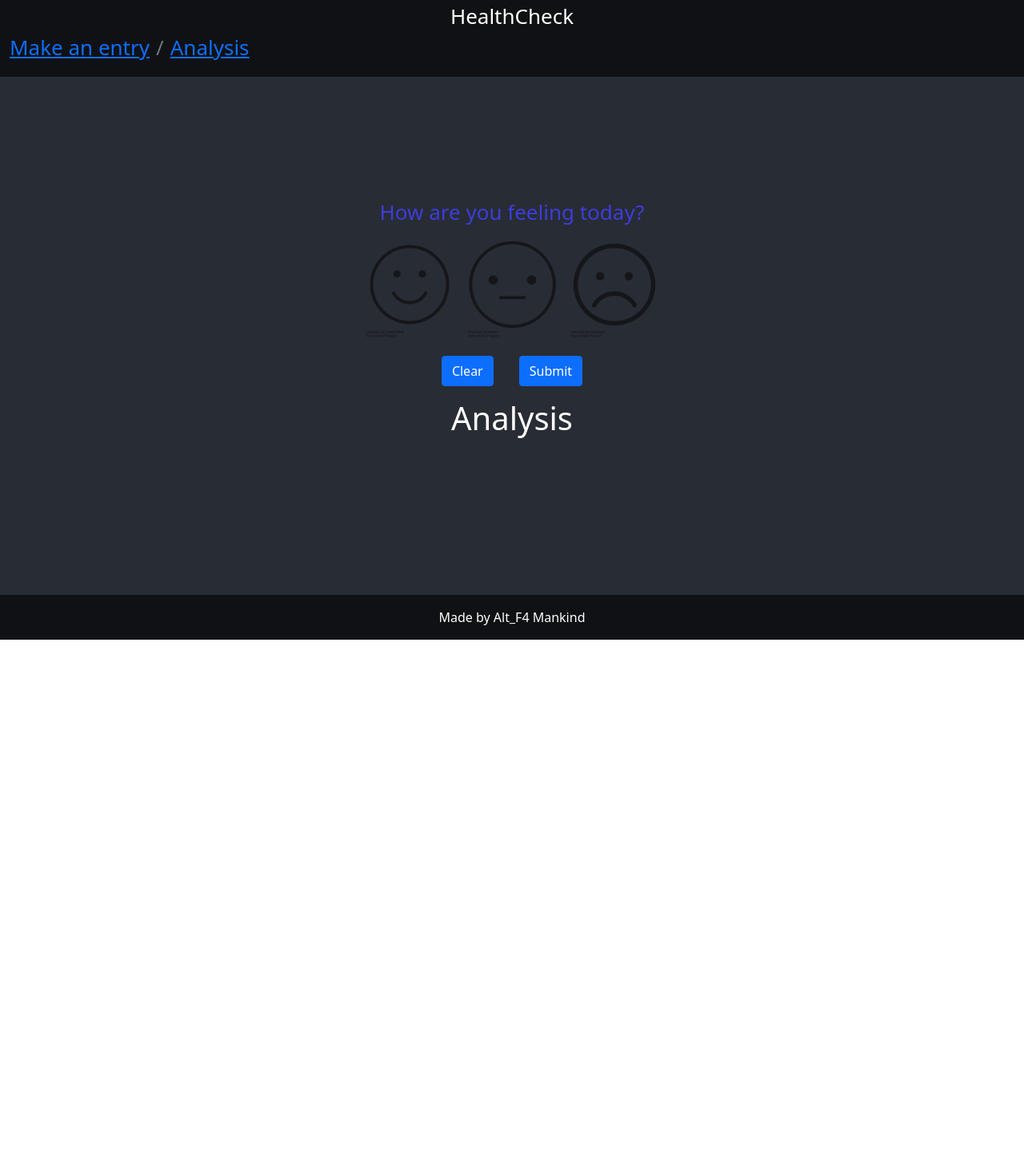
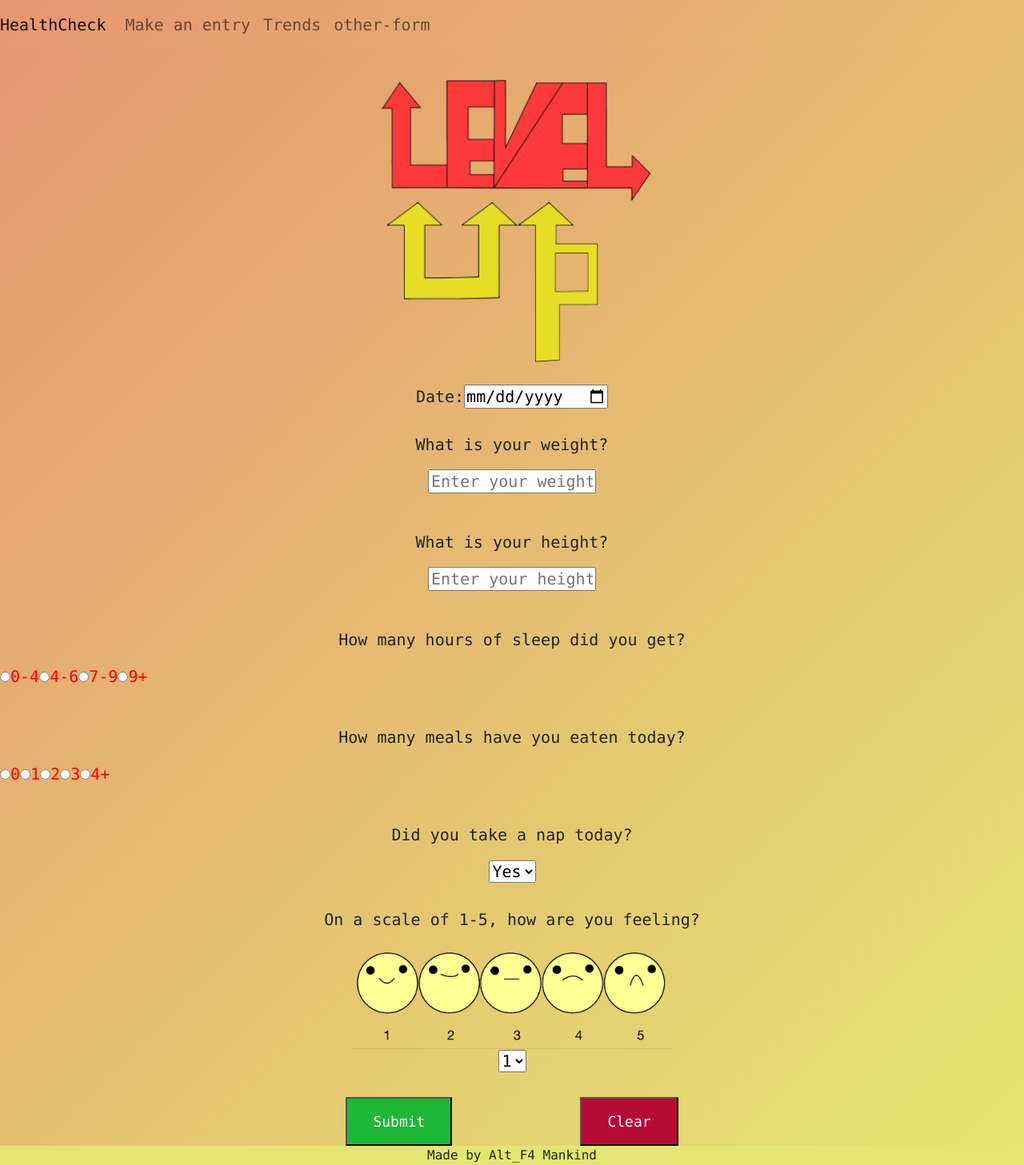
Before and after one commit to ALT-F4-MANKIND/hackathon-project, a React (Create React App) app: page /other-form in a window 1280 px wide. Shown: the whole page at 80% size. Before the commit the page ends 800 px from the top, so only its background shows below. Built offline with nearby package versions, Linux system fonts and the light colour scheme.

Commit message:
add integration for html

```diff
--- a/src/App.js
+++ b/src/App.js
@@ -1,9 +1,15 @@
-import './App.css';
-import Header from './Components/Header/HeaderContainer'
 import FormContainer from './Components/Form/FormContainer'
+import OtherForm from './Components/OtherForm'
 import Footer from './Components/Footer/FooterContainer'
 import Analysis from './Components/Analysis/AnalysisContainer'
 import React from 'react'
+import {
+  BrowserRouter as Router,
+  Routes,
+  Route,
+} from "react-router-dom"
+import NavigationBar from './Components/Header/NavigationBar';
+import './App.css'
 
 class App extends React.Component {
   constructor() {
@@ -15,12 +21,19 @@ class App extends React.Component {
 
   render () {
     return (
-      <div className="App">
-        <Header />
-        <FormContainer />
-        <Analysis />
-        <Footer />
-      </div>
+      <>
+        <NavigationBar />
+        <div className="app">
+          <Router>
+            <Routes>
+              <Route path="/other-form" element={<OtherForm/>} />
+              <Route path="/analysis" element={<Analysis/>} />
+              <Route exact={true} path="/" element={<FormContainer/>} />
+            </Routes>
+          </Router>
+          <Footer />
+        </div>
+      </>
     );
 
   }
--- a/src/Components/Footer/Footer.css
+++ b/src/Components/Footer/Footer.css
@@ -1,11 +1,9 @@
 footer {
-    background-color: #101114;
-    /* color: blueviolet; */
+    background-color: #e4e671;
     width: 100%;
-    position: absolute;
-    bottom: 0;
+    position: relative;
     font-size: medium;
-    min-height: 7%;
+    min-height: 12%;
     display: flex;
     flex-direction: column;
     justify-content: center;
--- a/src/Components/Form/FormContainer.js
+++ b/src/Components/Form/FormContainer.js
@@ -1,12 +1,8 @@
 import React from 'react'
 import FormComponent from './FormComponent'
 
-
-
 import {initializeApp} from 'firebase/app';
 import {getFirestore, doc, setDoc} from 'firebase/firestore';
-
-
 
 // web app's firebase configuration
 const firebaseApp = initializeApp({
@@ -24,32 +20,14 @@ const firestore = getFirestore();
 
 const user = doc(firestore, '/users/users/');
 function writeUsers(userMood) {
-    setDoc(user, {mood: userMood,
-                    name: "John",
-                    furry: true,
-                    hell: "yeah"});
+    setDoc(user, {
+        mood: userMood,
+        tookNap: false,
+        hoursOfSleep: 8,
+        numberOfMeals: 3,
+        qualityOfSleep: 10
+    });
 }
-
-
-
-/*
-const userData = {
-    name: "Frank",
-    favorites: {
-      food: "Pizza",
-      color: "Blue",
-      subject: "Recess"
-    },
-}
-*/
-
-
-
-
-
-
-
-
 
  class Form extends React.Component {
     constructor () {
@@ -74,21 +52,16 @@ const userData = {
     }
 
     handleSubmit () {
-        writeUsers(this.state.mood); // this is giving me attitude
+        writeUsers(this.state.mood);
         console.log("Handle Submit")
         // Send state off to make an entry into database
-
-
     }
 
     handleMoodClick (mood) {
         console.log("you are now", mood)
-
-        console.log()
         this.setState({
             mood: mood
         })
-
     }
 
     render () {
--- a/src/Components/Header/HeaderContainer.js
+++ /dev/null
@@ -1,20 +0,0 @@
-import React from 'react'
-import './Header.css'
-import { Button, Breadcrumb, Row, Col } from 'react-bootstrap'
-import 'bootstrap/dist/css/bootstrap.min.css'
-
-function Header () {
-    return(
-        <Row className="header">
-        {/* // <header> */}
-            HealthCheck
-            <Breadcrumb>
-                <Breadcrumb.Item>Make an entry</Breadcrumb.Item>
-                <Breadcrumb.Item>Analysis</Breadcrumb.Item>
-            </Breadcrumb>
-        {/* </header> */}
-        </Row>
-    )
-}
-
-export default Header
--- /dev/null
+++ b/src/Components/Header/NavigationBar.js
@@ -0,0 +1,21 @@
+import React from 'react'
+import './Header.css'
+import { Nav, Navbar } from 'react-bootstrap'
+import 'bootstrap/dist/css/bootstrap.min.css'
+
+function NavigationBar () {
+    return(
+        <Navbar expand="lg">
+            <Navbar.Brand className="ml-3">HealthCheck</Navbar.Brand>
+            <Navbar.Collapse>
+                <Nav className="ml-auto">
+                    <Nav.Item><Nav.Link href="/">Make an entry</Nav.Link></Nav.Item>
+                    <Nav.Item><Nav.Link href="/analysis">Trends</Nav.Link></Nav.Item>
+                    <Nav.Item><Nav.Link href="/other-form">other-form</Nav.Link></Nav.Item>
+                </Nav>
+            </Navbar.Collapse>
+        </Navbar>
+    )
+}
+
+export default NavigationBar
--- /dev/null
+++ b/src/Components/OtherForm.css
@@ -0,0 +1,52 @@
+body {
+    display: flex;
+    flex-direction: column;
+    background: linear-gradient(135deg, #e69671,#e4e671 );
+    font-size: 20px;
+    font-family: "Lucida Console", "Courier New", monospace;
+    text-align: center;
+}
+
+input[type="text"] {
+    width: 210px;
+    height: 30px;
+}
+
+input[type="date"] {
+    height: 30px;
+}
+
+.sleep, .meals {
+    color: red;
+    display: flex;
+    flex-direction: row;
+}
+
+.img-smile{
+    width: 400px
+}
+.img-level_up {
+    width: 400px;
+    height: auto;
+}
+
+.logo-row {
+    display: block;
+    margin-left: auto;
+    margin-right: auto;
+}
+
+.button-submit{
+    background-color: rgb(29, 184, 55);
+    padding: 15px 32px;
+    font-size: 18px;
+    color: white;
+}
+
+.button-reset{
+    background-color: rgb(182, 11, 53);
+    padding: 15px 32px;
+    font-size: 18px;
+    color: white;
+    margin-left: 10rem;
+}
--- /dev/null
+++ b/src/Components/OtherForm.js
@@ -0,0 +1,99 @@
+import React from 'react'
+import './OtherForm.css'
+
+const OtherForm = () => (
+    <>
+        <head>
+            <title>Level Up</title>
+        </head>
+        <body>
+            <div className="logo-row">
+                <img className="img-level_up" src="level_up.png" alt ="" />
+            </div>
+
+            <form name="Level Up" id="Level Up" action="contactform.php" method="post">
+                <div>
+                    <label for="date">Date: </label>
+                    <input type="date" name="date" id="date" required />
+                </div>
+
+                <br />
+                <div>
+                    <p>What is your weight?</p>
+                    <p><input type="text" placeholder="Enter your weight in centimeters" required /></p>
+                </div>
+
+                <br />
+                <div>
+                    <p>What is your height?</p>
+                    <p><input type="text" placeholder="Enter your height in centimeters" width="100%" required /></p>
+                </div>
+
+                <br />
+                <p>How many hours of sleep did you get?</p>
+                <div className="sleep">
+                    <p><input type="radio" name="sleep" value="Less than 4" required />0-4</p>
+                    <p><input type="radio" name="sleep" value="4-6" />4-6</p>
+                    <p><input type="radio" name="sleep" value="7-9" />7-9</p>
+                    <p><input type="radio" name="sleep" value="9-11" />9+</p>
+                </div>
+
+                <br />
+                <p>How many meals have you eaten today?</p>
+                <div className="meals">
+                    <p><input type="radio" name="eat" value="0" required />0</p>
+                    <p><input type="radio" name="eat" value="1" />1</p>
+                    <p><input type="radio" name="eat" value="2" />2</p>
+                    <p><input type="radio" name="eat" value="3" />3</p>
+                    <p><input type="radio" name="eat" value="More than 4" />4+</p>
+                </div>
+
+                <br />
+                <div>
+                    <p>Did you take a nap today?</p>
+                    <select name="nap">
+                        <option value="Yes" required>Yes</option>
+                        <option value="No">No</option>
+                    </select>
+                </div>
+
+                <br />
+                <div>
+                    <p>On a scale of 1-5, how are you feeling?</p>
+                    <img className = "img-smile" src="smile.png" alt ="" />
+                    <br />
+                    <select name="feeling">
+                        <option value="1" required>1</option>
+                        <option value="2">2</option>
+                        <option value="3">3</option>
+                        <option value="4">4</option>
+                        <option value="5">5</option>
+                    </select>
+
+                </div>
+
+                <br />
+                <div className="buttons">
+                    <button
+                        className="button-submit"
+                        type="submit"
+                        name="Submit"
+                    >
+                        Submit
+                    </button>
+                    <button
+                        className="button-reset"
+                        type="reset"
+                    >
+                        Clear
+                    </button>
+                </div>
+
+            </form>
+
+
+        </body>
+    </>
+)
+
+export default OtherForm
```
Also changed, not shown: public/level_up.png (added), public/smile.png (added).
